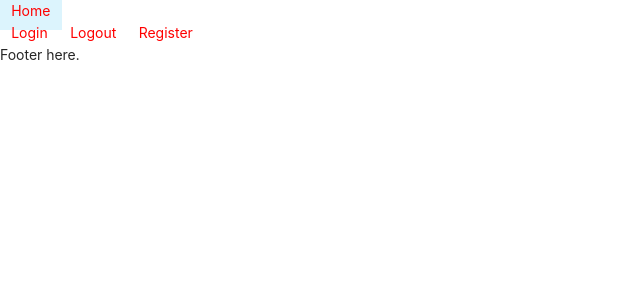
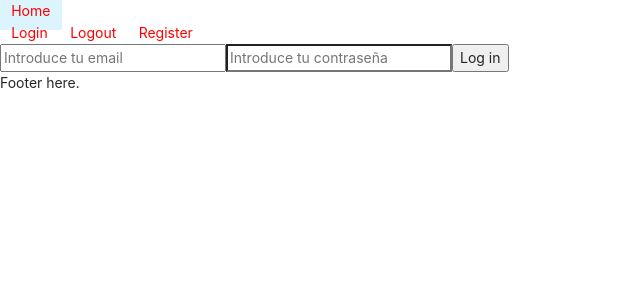
Before and after one commit to Antonini333/Frontend-Dental-App, a React (Create React App) app: page /login in a window 1280 px wide. Shown: the top 300 px of the page, without its empty margins (0-640 px from the left). Built offline with nearby package versions, Linux system fonts and the light colour scheme; no server answers.

Commit message:
Created UserList, connected locally to backend

```diff
--- a/src/App.js
+++ b/src/App.js
@@ -1,20 +1,41 @@
-import React from 'react';
+import React, { useState, useEffect } from 'react';
 //import logo from './logo.svg';
 import './App.css';
-import { Switch, BrowserRouter, Route } from 'react-router-dom'
+import { Switch, BrowserRouter, Route } from 'react-router-dom';
 import 'antd/dist/antd.css';
+import axios from 'axios';
 
-import Footer from './components/Footer/Footer'
-import Header from './components/Header/Header'
+import Footer from './components/Footer/Footer';
+import Header from './components/Header/Header';
 
-import Register from './containers/Register/Register'
+import Register from './containers/Register/Register';
+import Login from './containers/Login/Login'
+import UserList from './containers/UserList/UserList'
 
 function App() {
+
+  const [user, setUser] = useState(JSON.parse(localStorage.getItem('user')));
+  useEffect(() => {
+    const token = localStorage.getItem('authToken')
+    axios.get('http://localhost:3001/users',
+      {
+        headers: {
+          Authorization: token
+        }
+      })
+      .then(res => {
+        setUser(res.data)
+      })
+  }, [])
   return (
     <BrowserRouter>
-      <Header />
+      <Header user={user} setUser={setUser} />
       <Switch>
         <Route path ='/register' component={Register}/>
+        <Route path='/login' exact >
+          <Login setUser={setUser} />
+          </Route>
+        <Route path='/users' component={UserList} exact />
        </Switch>
        <Footer />
        </BrowserRouter>
--- a/src/components/Header/Header.jsx
+++ b/src/components/Header/Header.jsx
@@ -2,19 +2,19 @@ import React from 'react';
 import { Link } from 'react-router-dom'
 import './Header.scss';
 
-const Header = ({client, setClient}) => {
+const Header = ({user, setUser}) => {
 
 const logout = () =>{
     localStorage.clear();
 
-    setClient(null)
+    setUser(null)
 }
     return (
         <header className="header">
             <Link to="/">Home</Link>
-            {client ?
+            {user ?
             <div className='loggedIn'>
-                <Link to='/profile'>{client.email}</Link>
+                <Link to='/profile'>{user.email}</Link>
                 <span className='logout' onClick={logout}>Logout</span>
             </div> :
             <div className='notLoggedIn'>
--- a/src/containers/Login/Login.jsx
+++ b/src/containers/Login/Login.jsx
@@ -0,0 +1,37 @@
+import React from 'react';
+import axios from 'axios';
+import {useHistory} from 'react-router-dom'
+import './Login.scss';
+import {notification} from 'antd'
+// const Login = (props) => {
+    const Login = ({setUser}) => {
+    const history = useHistory();
+    const handleSubmit = event =>{
+        event.preventDefault(); // para evitar refrescar la página
+        const user ={
+            email:event.target.email.value,
+            password:event.target.password.value
+        };
+        console.log('http://localhost:3001/users/login', user)
+        .then(res=>{
+         // props.setUser(res.data.user) //seteo el user como estado del App.js
+           setUser(res.data.user) //seteo el user como estado del App.js
+            localStorage.setItem('authToken',res.data.token);
+            /*localStorage.setItem('user',JSON.stringify(res.data.user));*/ console.log(res.data.user)
+            notification.success({message:'Bienvenide',description:'Bienvenide '+user.email})
+            setTimeout(() => {
+                history.push('/')
+            }, 1000);
+        })
+        .catch(error=>console.log(error))
+    }
+    return (
+        <form className="login-form" onSubmit={handleSubmit}>
+            <input type="email" name="email" required placeholder="Introduce tu email" />
+            <input type="password" name="password" required placeholder="Introduce tu contraseña"/>
+            <button type="submit">Log in</button>
+        </form>
+    )
+}
+
+export default Login
--- /dev/null
+++ b/src/containers/UserList/UserList.jsx
@@ -0,0 +1,25 @@
+import axios from 'axios'
+import React, { useEffect, useState } from 'react'
+
+const Users = () => {
+    const [users, setUsers] = useState([]);
+    useEffect(() => {
+        const token = localStorage.getItem('authToken');
+        axios.get('http://localhost:3001/users/',{
+            headers:{
+                Authorization:token
+            }
+        }).then(res=>setUsers(res.data));
+    }, [])
+
+    return (
+        <div className="user-list">
+            {users.map(user=><div className="user" key={user._id}>
+               <span>Nombre : {user.name}</span>
+               <span>Email : {user.email}</span>
+            </div>)}
+        </div>
+    )
+}
+
+export default Users
```
